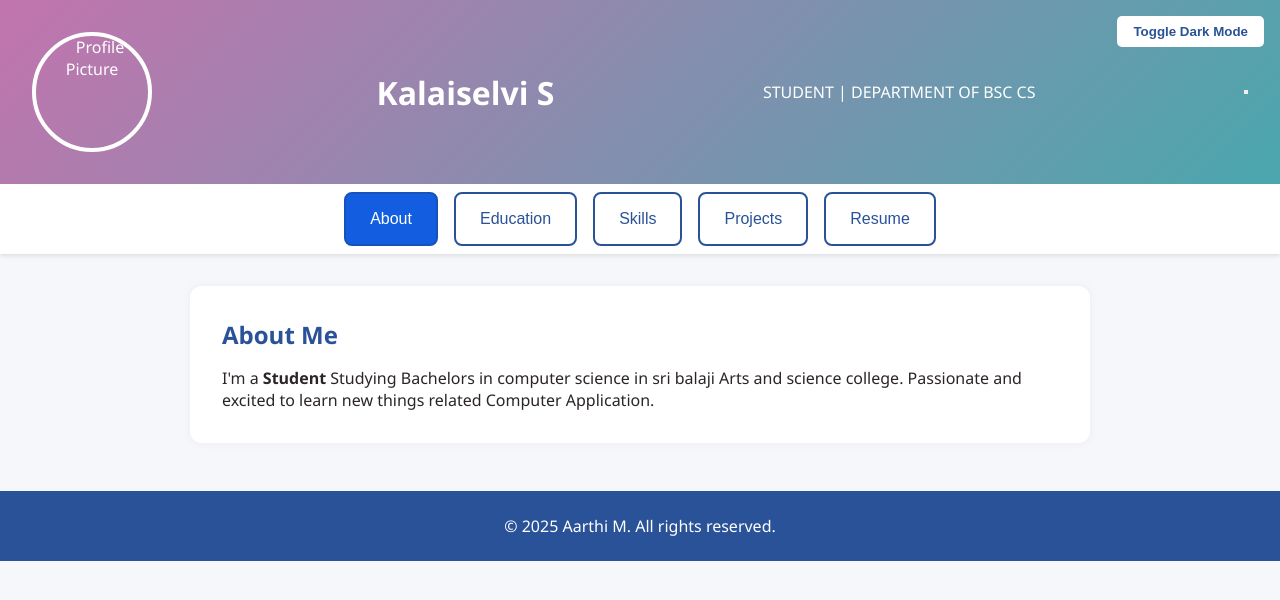
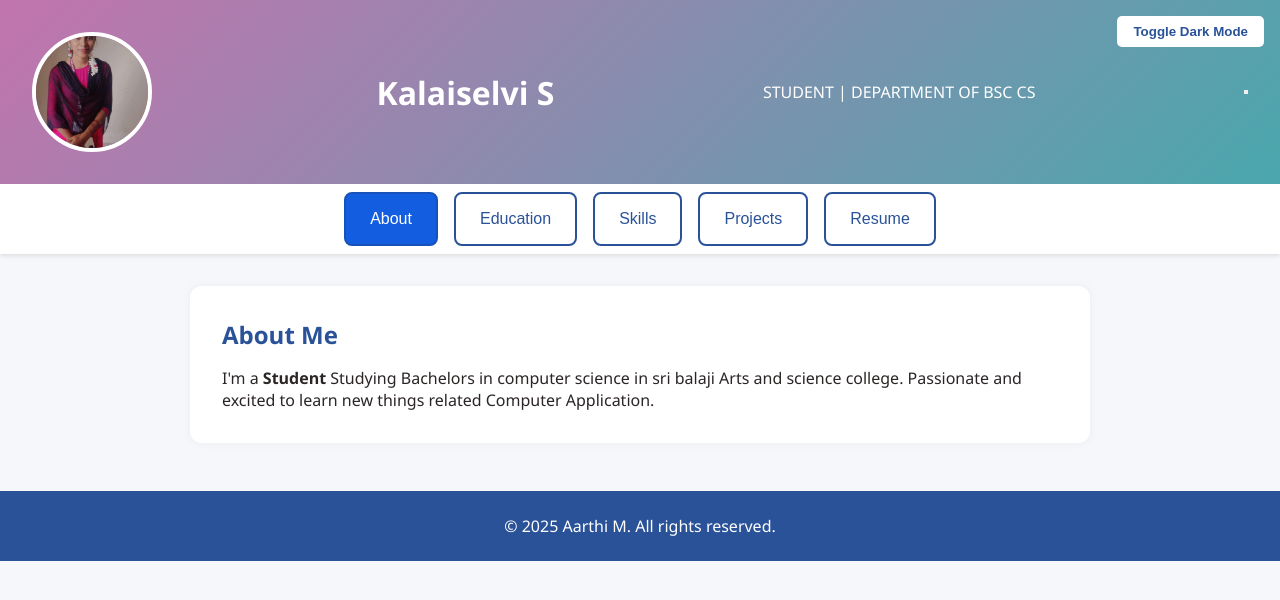
Before and after one commit to kalaisenthilkumar259-max/Kalai, a plain HTML site: page index.html in a window 1280 px wide. Drawn offline with Linux system fonts and the light colour scheme.

Commit message:
Update index.html

```diff
--- a/index.html
+++ b/index.html
@@ -198,7 +198,7 @@
 <body>
 <header style="display: flex; flex-direction: row; align-items: center; justify-content: space-between; padding: 2rem">
   <button class="dark-toggle" onclick="toggleDarkMode()">Toggle Dark Mode </button>
-  <img src="aarthi.jpeg" alt="Profile Picture" class="profile-picture" id="profileImage" style="margin: 0 1rem 0 0; align-self: flex-start;">
+  <img src="WhatsApp Image 2025-09-13 at 1.00.29 PM.jpeg" alt="Profile Picture" class="profile-picture" id="profileImage" style="margin: 0 1rem 0 0; align-self: flex-start;">
   <div style="text-align: left;">
     <h1>Kalaiselvi S
     </h1>
```
